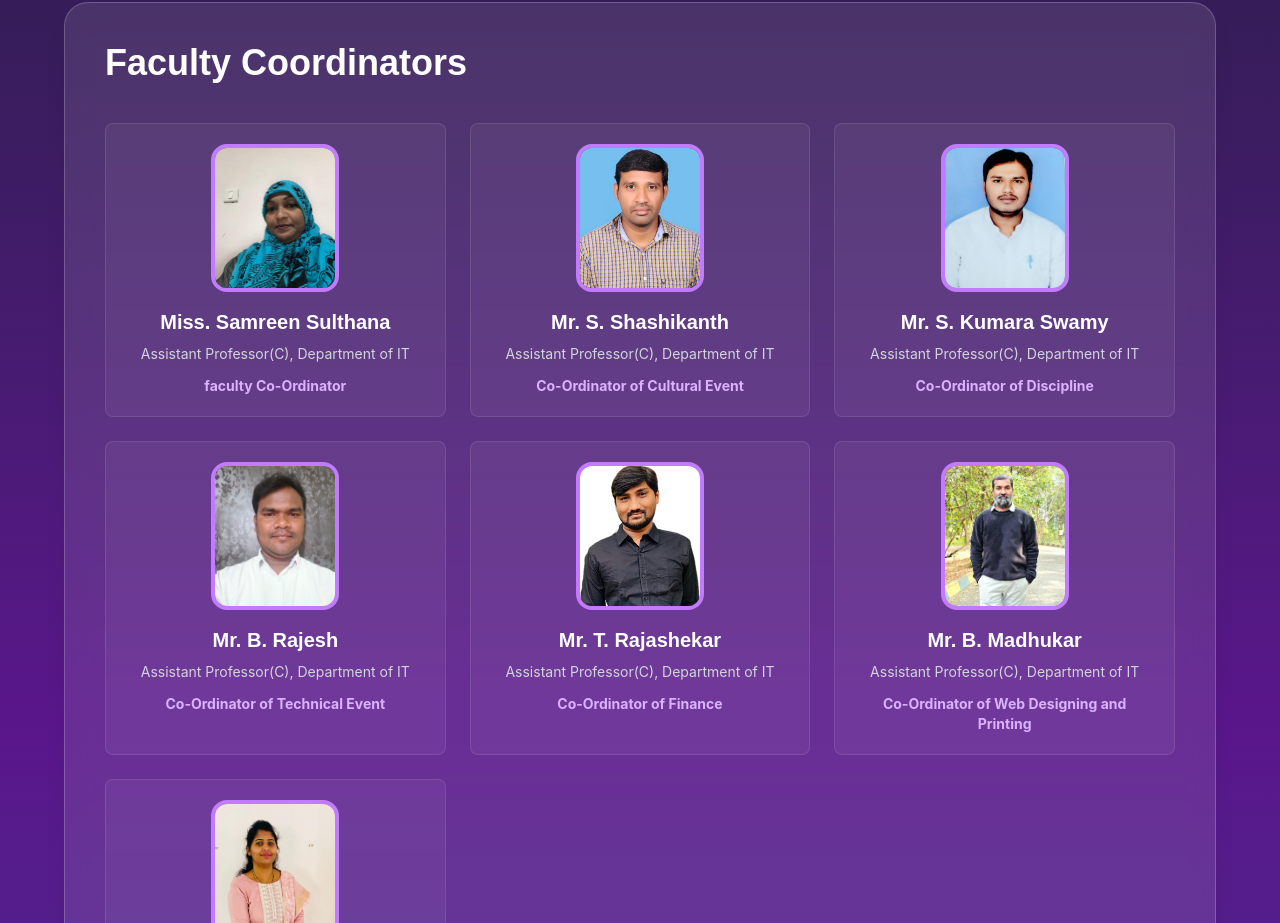
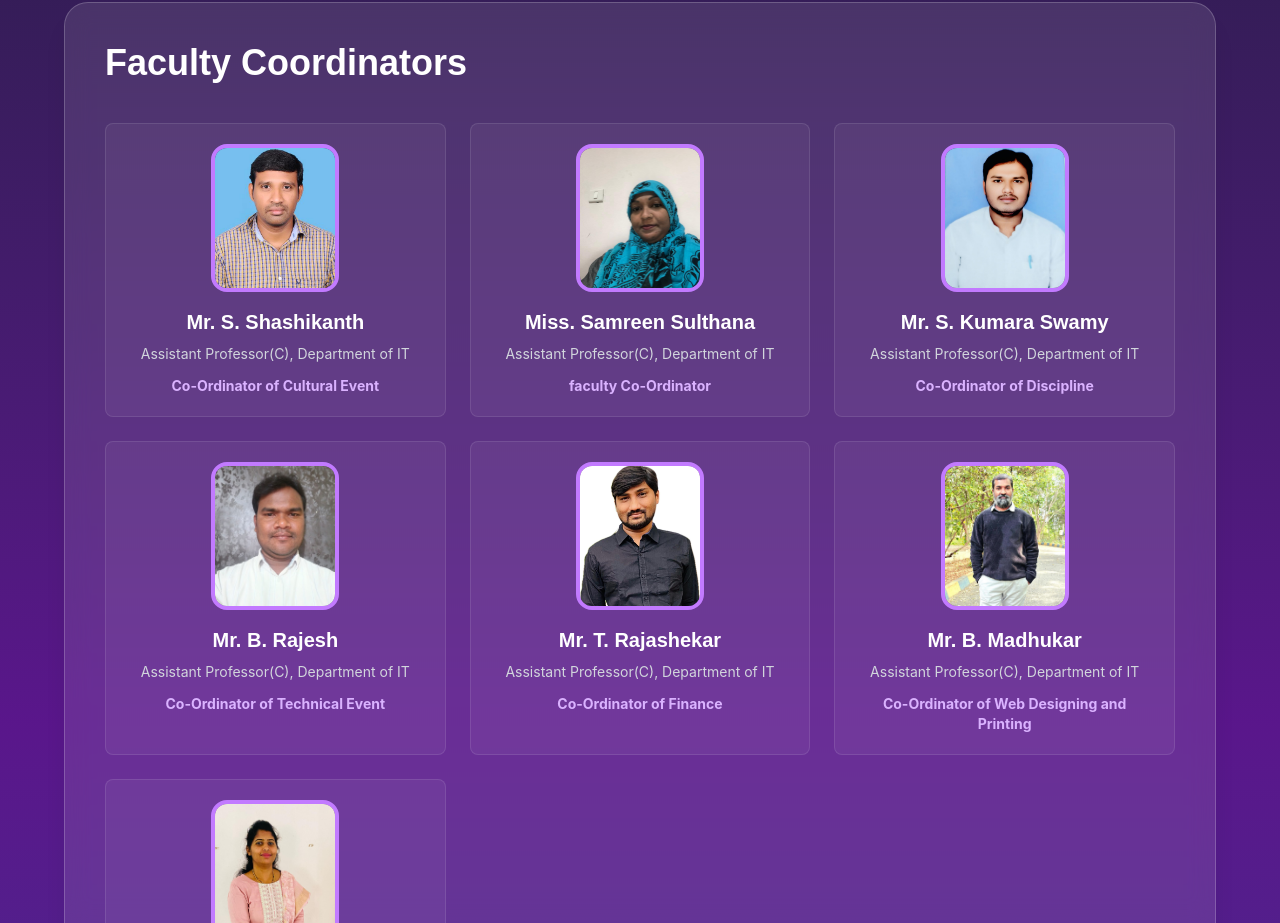
Before and after one commit to VaidyaPranav/cezarfrountend, a React (Vite) app: page / in a window 1280 px wide. Shown: the part 819-1742 px from the top of the page. Built offline with nearby package versions, Linux system fonts and the light colour scheme; no server answers.

Commit message:
made chnge

```diff
--- a/src/pages/logo..jsx
+++ b/src/pages/logo..jsx
@@ -41,8 +41,10 @@ export default function About() {
                                 <section className="bg-white/10 backdrop-blur-md shadow-xl rounded-2xl sm:rounded-3xl p-6 sm:p-8 lg:p-10 border border-white/20">
                                     <h2 className="text-2xl sm:text-3xl lg:text-4xl font-bold mb-8 sm:mb-10">Faculty Coordinators</h2>
                                     <div className="grid grid-cols-1 sm:grid-cols-2 lg:grid-cols-3 gap-4 sm:gap-6">
-                                        {[  { name: "Miss. Samreen Sulthana", role: "Assistant Professor(C), Department of IT", responsibility: " faculty Co-Ordinator", image: "samreen mam.jpg" },
-                                            { name: "Mr. S. Shashikanth", role: "Assistant Professor(C), Department of IT", responsibility: "Co-Ordinator of Cultural Event", image: "shashikanthsir.jpg" },
+
+                                        {[  { name: "Mr. S. Shashikanth", role: "Assistant Professor(C), Department of IT", responsibility: "Co-Ordinator of Cultural Event", image: "shashikanthsir.jpg" },
+                                            { name: "Miss. Samreen Sulthana", role: "Assistant Professor(C), Department of IT", responsibility: " faculty Co-Ordinator", image: "samreen mam.jpg" },
+
                                             { name: "Mr. S. Kumara Swamy", role: "Assistant Professor(C), Department of IT", responsibility: "Co-Ordinator of Discipline", image: "kumarsir.jpg" },
                                             { name: "Mr. B. Rajesh", role: "Assistant Professor(C), Department of IT", responsibility: "Co-Ordinator of Technical Event", image: "rajesh .jpg" },
                                             { name: "Mr. T. Rajashekar", role: "Assistant Professor(C), Department of IT", responsibility: "Co-Ordinator of Finance", image: "rajashekar.jpeg" },
```
